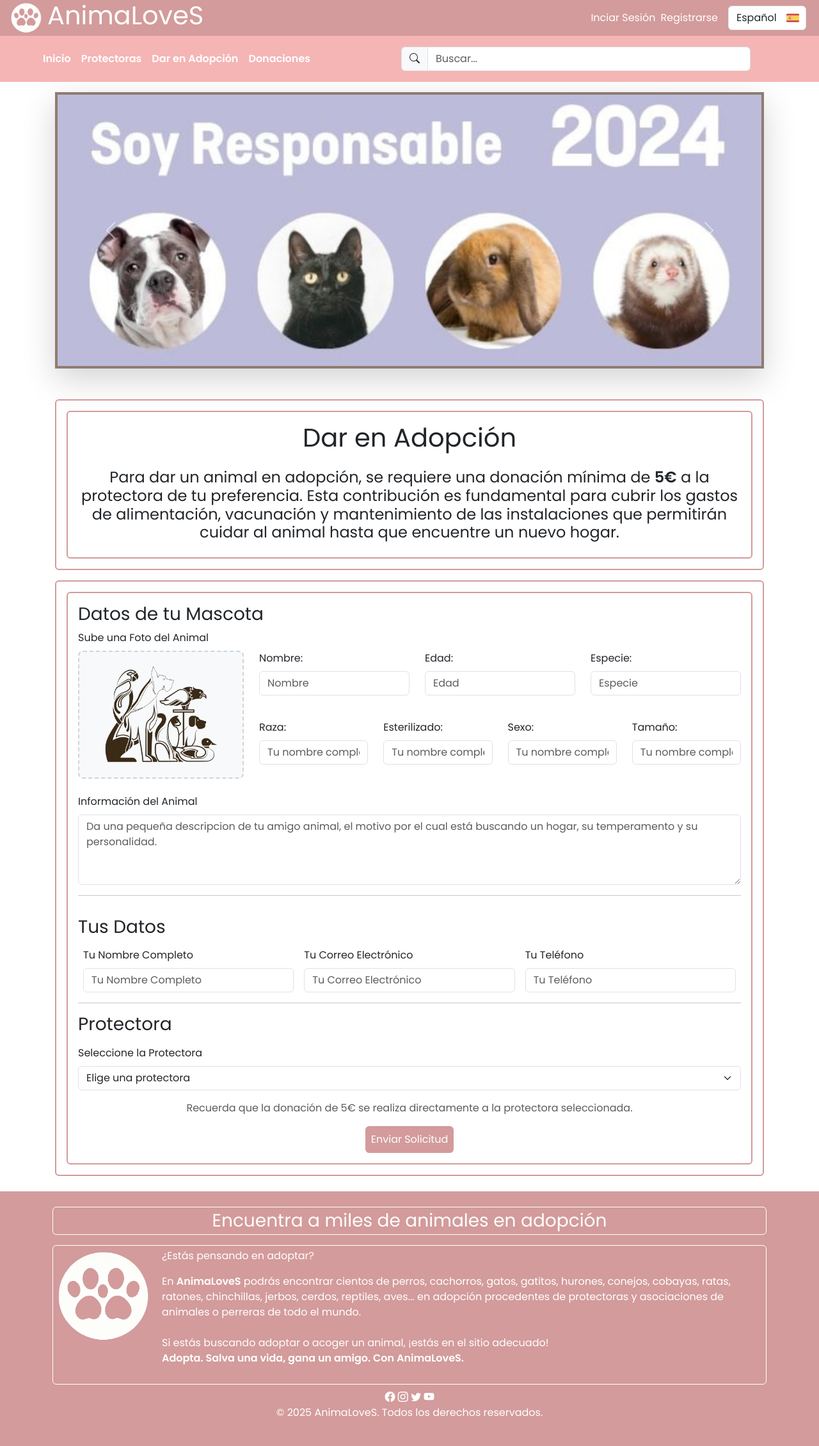
After one commit to KCRS9/AnimaLoveS, a PHP site: page /04_Dise/daradopcion.php in a window 1280 px wide. The commit adds this page. Shown: the whole page at 64% size. Run offline with PHP 8.4, Linux system fonts and the light colour scheme.

```diff
--- /dev/null
+++ b/daradopcion.php
@@ -0,0 +1,173 @@
+<!DOCTYPE html>
+<html lang="es">
+
+<head>
+    <?php include('./head/head.php'); ?>
+    <title>AnimaLoveS - Dar en Adopción</title>
+    <style>
+        .upload-box {
+            height: 200px;
+            border: 2px dashed #ced4da;
+            border-radius: 8px;
+            background: url('./img/logo/silueta.png') center/contain no-repeat #f8f9fa;
+            position: relative;
+        }
+
+        .upload-box input[type="file"] {
+            opacity: 0;
+            position: absolute;
+            width: 100%;
+            height: 100%;
+            top: 0;
+            left: 0;
+            cursor: pointer;
+        }
+    </style>
+</head>
+
+<body>
+
+    <?php include('./header/header.php'); ?>
+
+    <main class="container px-3">
+        <?php include('./carrusel/carrusel.php'); ?>
+
+        <section class="mt-5">
+            <div class="bg-primary-border p-3 rounded">
+                <div class="bg-primary-border p-3 rounded">
+                    <h1 class="text-center">Dar en Adopción</h1>
+                    <h4 class="text-center mt-4">
+                        Para dar un animal en adopción, se requiere una donación mínima de <strong>5€</strong> a la protectora de tu preferencia.
+                        Esta contribución es fundamental para cubrir los gastos de alimentación, vacunación y mantenimiento de las instalaciones que
+                        permitirán cuidar al animal hasta que encuentre un nuevo hogar.
+                    </h4>
+                </div>
+            </div>
+
+            <div class="bg-primary-border p-3 rounded mt-3">
+                <div class="bg-primary-border p-3 rounded">
+                    <form action="./index.php" method="POST" enctype="multipart/form-data">
+
+                        <div>
+
+                            <h3>Datos de tu Mascota</h3>
+
+                            <label for="foto" class="form-label">Sube una Foto del Animal</label>
+                            <div class="d-flex flex-wrap col-12 justify-content-between">
+                                <!-- Subir Foto -->
+                                <div class="mb-3 col-12 col-md-3">
+                                    <div class="upload-box">
+                                        <input type="file" id="foto" name="foto" accept="image/*" required>
+                                    </div>
+                                </div>
+
+                                <div class="row col-12 col-md-9 d-flex flex-wrap justify-content-between">
+
+                                    <div class="col-12 col-md-4">
+                                        <label for="nombre" class="form-label">Nombre: </label>
+                                        <input type="text" class="form-control" id="nombre" name="nombre" placeholder="Nombre" required>
+                                    </div>
+
+                                    <div class="col-12 col-md-4">
+                                        <label for="nombre" class="form-label">Edad: </label>
+                                        <input type="text" class="form-control" id="nombre" name="nombre" placeholder="Edad" required>
+                                    </div>
+
+                                    <div class="col-12 col-md-4">
+                                        <label for="nombre" class="form-label">Especie: </label>
+                                        <input type="text" class="form-control" id="nombre" name="nombre" placeholder="Especie" required>
+                                    </div>
+
+                                    <div class="col-12 col-md-3">
+                                        <label for="nombre" class="form-label">Raza: </label>
+                                        <input type="text" class="form-control" id="nombre" name="nombre" placeholder="Tu nombre completo" required>
+                                    </div>
+
+                                    <div class="col-12 col-md-3">
+                                        <label for="nombre" class="form-label">Esterilizado: </label>
+                                        <input type="text" class="form-control" id="nombre" name="nombre" placeholder="Tu nombre completo" required>
+                                    </div>
+
+                                    <div class="col-12 col-md-3">
+                                        <label for="nombre" class="form-label">Sexo: </label>
+                                        <input type="text" class="form-control" id="nombre" name="nombre" placeholder="Tu nombre completo" required>
+                                    </div>
+
+                                    <div class="col-12 col-md-3">
+                                        <label for="nombre" class="form-label">Tamaño: </label>
+                                        <input type="text" class="form-control" id="nombre" name="nombre" placeholder="Tu nombre completo" required>
+                                    </div>
+                                    <!-- Información del Animal -->
+                                </div>
+                                <div class="mt-2 col-12">
+                                    <label for="animal" class="form-label">Información del Animal</label>
+                                    <textarea class="form-control" id="animal" name="animal" rows="4" placeholder="Da una pequeña descripcion de tu amigo animal, el motivo por el cual está buscando un hogar, su temperamento y su personalidad." required></textarea>
+                                </div>
+                            </div>
+                        </div>
+
+                        <hr>
+
+                        <div class="d-flex flex-wrap col-12 justify-content-between mt-3">
+                            <h3 class="col-12 my-3">Tus Datos</h3>
+                            <!-- Nombre -->
+                            <div class="col-12 col-md-4 px-2">
+                                <label for="nombre" class="form-label">Tu Nombre Completo</label>
+                                <input type="text" class="form-control" id="nombre" name="nombre" placeholder="Tu Nombre Completo" required>
+                            </div>
+
+                            <!-- Correo -->
+                            <div class="col-12 col-md-4 px-2">
+                                <label for="email" class="form-label">Tu Correo Electrónico</label>
+                                <input type="email" class="form-control" id="email" name="email" placeholder="Tu Correo Electrónico" required>
+                            </div>
+
+                            <!-- Teléfono -->
+                            <div class="col-12 col-md-4 px-2">
+                                <label for="telefono" class="form-label">Tu Teléfono</label>
+                                <input type="tel" class="form-control" id="telefono" name="telefono" placeholder="Tu Teléfono" required>
+                            </div>
+                        </div>
+
+                        <hr>
+
+                        <div class=" mt-3">
+                            <h3 class="col-12 my-3">Protectora</h3>
+                            <!-- Selección de Protectora -->
+                            <div class="mb-3">
+                                <label for="protectora" class="form-label">Seleccione la Protectora</label>
+                                <select class="form-select" id="protectora" name="protectora" required>
+                                    <option value="" disabled selected>Elige una protectora</option>
+                                    <option value="barcelona">Protectora Animal Flacuchos (Barcelona)</option>
+                                    <option value="madrid">Protectora Animal Adopta (Madrid)</option>
+                                    <option value="alicante">Protectora Animal Palevlas (Alicante)</option>
+                                    <option value="bilbao">Protectora Animal Apasos (Bilbao)</option>
+                                </select>
+                            </div>
+                            <!-- Nota sobre donación -->
+                            <div class="mb-3">
+                                <p class="text-muted text-center">Recuerda que la donación de 5€ se realiza directamente a la protectora seleccionada.</p>
+                            </div>
+                        </div>
+
+                        <!-- Botón de envío -->
+                        <div class="text-center">
+                            <button type="submit" class="btn text-white p-2 bg-primary rounded">Enviar Solicitud</button>
+                        </div>
+                    </form>
+                </div>
+            </div>
+
+
+        </section>
+    </main>
+
+    <?php
+    include('./footer/footer.php');
+    ?>
+
+
+    <script src="./js/script.js"></script>
+</body>
+
+</html>
--- a/head/head.php
+++ b/head/head.php
@@ -6,3 +6,4 @@
 <link rel="stylesheet" href="https://cdn.jsdelivr.net/npm/bootstrap-icons@1.10.3/font/bootstrap-icons.css">
 <link rel="stylesheet" href="./style/principal.css">
 <script src="https://cdn.jsdelivr.net/npm/bootstrap@5.3.0-alpha1/dist/js/bootstrap.bundle.min.js"></script>
+<link href="https://fonts.googleapis.com/css2?family=Poppins:wght@400;600&family=Quicksand:wght@400;600&family=Nunito:wght@400;600&family=Comfortaa:wght@400;600&family=Lato:wght@400;600&display=swap" rel="stylesheet">
--- a/header/header.php
+++ b/header/header.php
@@ -43,8 +43,8 @@
                         <li class="nav-item"><a class="text-white nav-link active"
                                 href="./index.php"><strong>Inicio</strong></a></li>
                         <li class="nav-item"><a class="text-white nav-link" href="./protectoras.php"><strong>Protectoras</strong></a></li>
-                        <li class="nav-item"><a class="text-white nav-link" href="#"><strong>Dar en Adopción</strong></a></li>
-                        <li class="nav-item"><a class="text-white nav-link" href="donaciones.php"><strong>Donaciones</strong></a></li>
+                        <li class="nav-item"><a class="text-white nav-link" href="./daradopcion.php"><strong>Dar en Adopción</strong></a></li>
+                        <li class="nav-item"><a class="text-white nav-link" href="./donaciones.php"><strong>Donaciones</strong></a></li>
                     </ul>
                 </div>
             </div>
--- a/index.php
+++ b/index.php
@@ -28,7 +28,7 @@ $mostrar = $mysqli->query("SELECT id, nombre, imagen, edad, tamano, ubicacion FR
 
         while (($resultado = $mostrar->fetch_assoc()) !== null) { ?>
 
-            <div class="bg-third-border p-1 rounded shadow-lg">
+            <div class="card-border bg-third-border p-1 rounded shadow-lg">
                 <div class="card" style="width: 18rem;">
                     <img src="<?= $resultado['imagen'] ?>" class="card-img-top" alt="...">
                     <div class="card-body bg-secundary bg-third">
@@ -51,7 +51,7 @@ $mostrar = $mysqli->query("SELECT id, nombre, imagen, edad, tamano, ubicacion FR
                         </li>
                     </ul>
                     <div class="card-body d-flex justify-content-center ">
-                        <a href="info.php?id=<?= $resultado['id'] ?>&nombre=<?= $resultado['nombre'] ?>" class="text-decoration-none text-white p-2 bg-primary rounded"><strong>Mas información</strong></a>
+                        <a href="info.php?id=<?= $resultado['id'] ?>&nombre=<?= $resultado['nombre'] ?>" class="btn text-decoration-none text-white p-2 bg-primary rounded"><strong>Mas información</strong></a>
                     </div>
                 </div>
             </div>
--- a/js/script.js
+++ b/js/script.js
@@ -33,6 +33,6 @@ setInitialBackground();
 
 
 /**/
-setInterval(() => {
-    window.location.reload();
-}, 5000);
+// setInterval(() => {
+//     window.location.reload();
+// }, 5000);
--- a/style/principal.css
+++ b/style/principal.css
@@ -1,3 +1,11 @@
+/*Fuente del documento*/
+
+body {
+    font-family: 'Poppins', sans-serif !important;
+}
+
+/*Paleta de colores*/
+
 .bg-primary {
     background-color: #d39b9b !important;
 }
@@ -12,15 +20,24 @@
     /* background-color: #FFD09B !important; */
 }
 
-.bg-fourth {
+/*Estilo de los bordes*/
+
+.bg-primary-border {
+    border: 2px solid #d39b9b;
+}
+
+.bg-third-border {
+    border: 3px solid #745e50;
+}
+
+/* .bg-fourth {
     background-color: #fcd487 !important;
     background-color: #e3c58e !important;
 }
 
 .bg-fifth {
-    /* background-color: #fdaf8a !important; */
     background-color: #745e50 !important;
-}
+} */
 
 /* #language-select {
     background: url('./img/banderas/es.png') no-repeat right 10px center;
@@ -29,6 +46,8 @@
     background-size: 20px 20px;
 } */
 
+/*Estilos para el select*/
+
 #language-select {
     background-size: 20px 20px;
     background-repeat: no-repeat;
@@ -36,13 +55,11 @@
     padding-right: 40px;
 }
 
-
-.bg-primary-border {
-    border: 2px solid #d39b9b;
-}
-
-.bg-third-border {
-    border: 3px solid #745e50;
+/*Animacion de botones*/
+.btn:hover {
+    transform: scale(1.03);
+    transition: all 0.3s ease-in-out;
+    background-color: #f5b5b5 !important;
 }
 
 .btn-gmail {
@@ -53,3 +70,16 @@
 .btn-gmail:hover {
     background-color: #d73225 !important;
 }
+
+.btn-dark:hover{
+    /*Ponemos ttransparencia*/
+    background-color: black !important;
+    opacity: 0.7 !important;
+}
+
+/*Animacion de las tarjetas del index*/
+.card-border:hover{
+    transform: scale(1.02);
+    transition: all 0.3s ease-in-out;
+    background: #f5b5b5;
+}
```
Also changed, not shown: donaciones.php (+23 -9 lines), protectoras.php (+5 -2 lines), img/carrusel/campaña.jpg, img/carrusel/campaña1.jpg (added), img/carrusel/dona.jpg, img/carrusel/images.jpeg (added), img/logo/silueta.png (added), 1 other file.
